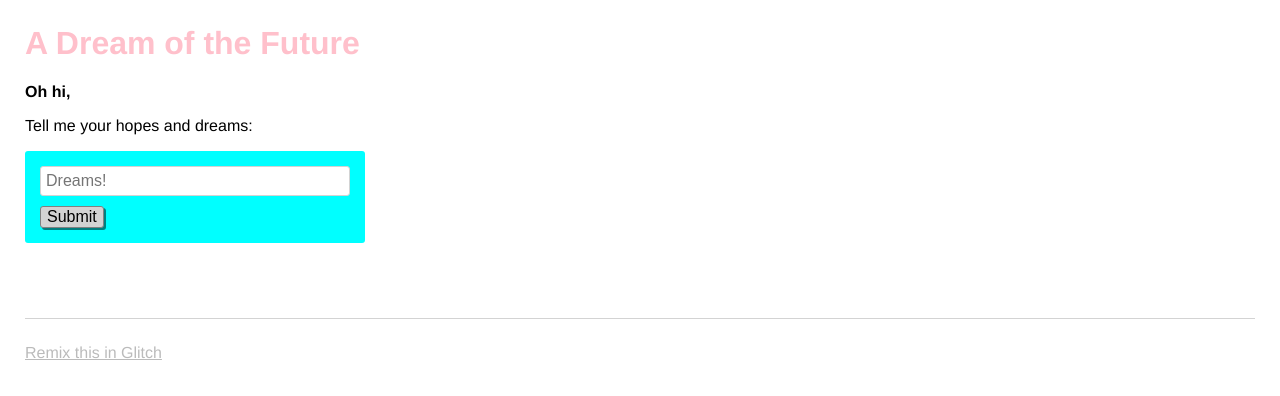
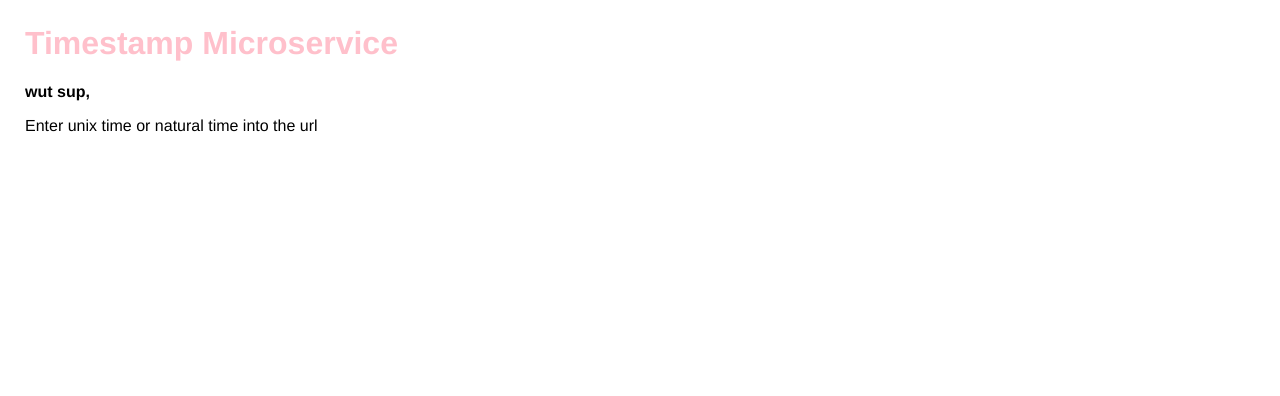
Before and after one commit to zoeyle/time-stampfcc, a website: page views/index.html in a window 1280 px wide. Drawn offline with nearby package versions, Linux system fonts and the light colour scheme; no server answers.

Commit message:
😚👦 Checkpoint server.js:565149

```diff
--- a/server.js
+++ b/server.js
@@ -8,7 +8,7 @@ var app = express();
 // but feel free to use whatever libs or frameworks you'd like through `package.json`.
 
 // http://expressjs.com/en/starter/static-files.html
-// app.use(express.static('public'));
+app.use(express.static('public'));
 
 
 
--- a/views/index.html
+++ b/views/index.html
@@ -11,41 +11,45 @@
 
 
 <html>
+
   <head>
-    <title>Welcome to Glitch!</title>
-    <meta name="description" content="A cool thing made with Glitch">
+    <title>Timestamp</title>
+    <meta name="description" content="timestamp">
     <link id="favicon" rel="icon" href="https://glitch.com/edit/favicon-app.ico" type="image/x-icon">
     <meta charset="utf-8">
     <meta http-equiv="X-UA-Compatible" content="IE=edge">
     <meta name="viewport" content="width=device-width, initial-scale=1">
     <link rel="stylesheet" href="/style.css">
   </head>
+<!--    <div class = "row" >
+    <div class = "col-sm-3"> <p>what's this</p></div>
+    <div class = "col-sm-6"> -->
   <body>
     <header>
       <h1>
-        A Dream of the Future
+        Timestamp Microservice
       </h1>
     </header>
 
     <main>
-      <p class="bold">Oh hi,</p>
-      <p>Tell me your hopes and dreams:</p>
-      <form>
+      <p class="bold">wut sup,</p>
+      <p>Enter unix time or natural time into the url </p>
+<!--       <form>
         <input type="text" maxlength="100" placeholder="Dreams!">
         <button type="submit">Submit</button>
       </form>
       <section class="dreams">
         <ul id="dreams">
         </ul>
-      </section>
+      </section> -->
     </main>
 
-    <footer>
+<!--     <footer>
       <a href="https://glitch.com">
         Remix this in Glitch
       </a>
     </footer>
-
+ -->
     <!-- Your web-app is https, so your scripts need to be too -->
     <script src="https://code.jquery.com/jquery-2.2.1.min.js"
             integrity="sha256-gvQgAFzTH6trSrAWoH1iPo9Xc96QxSZ3feW6kem+O00="
@@ -53,4 +57,7 @@
     <script src="/client.js"></script>
 
   </body>
+<!--   </div>
+      <div class = "col-sm-3"> </div>
+  </div> -->
 </html>
```
